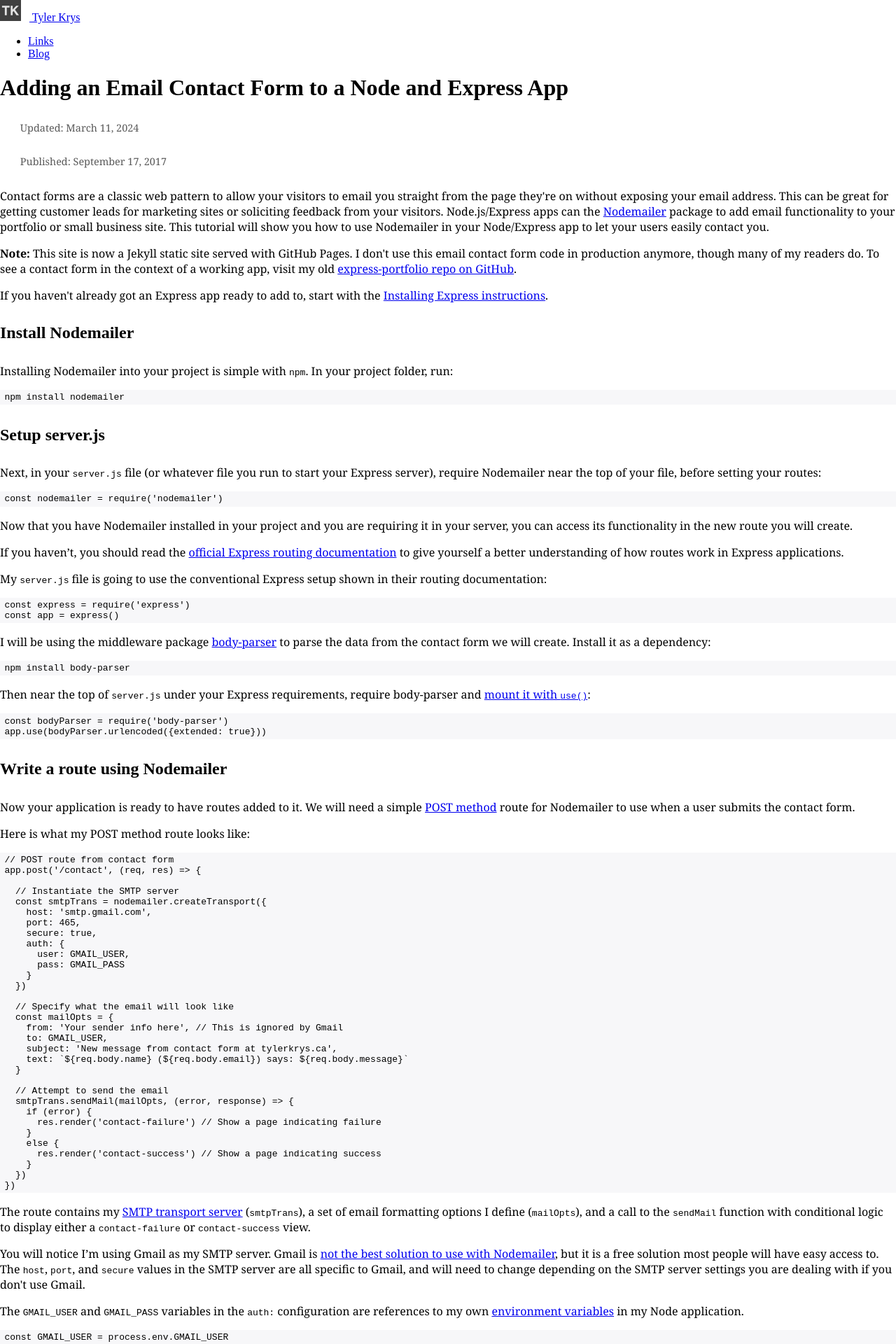
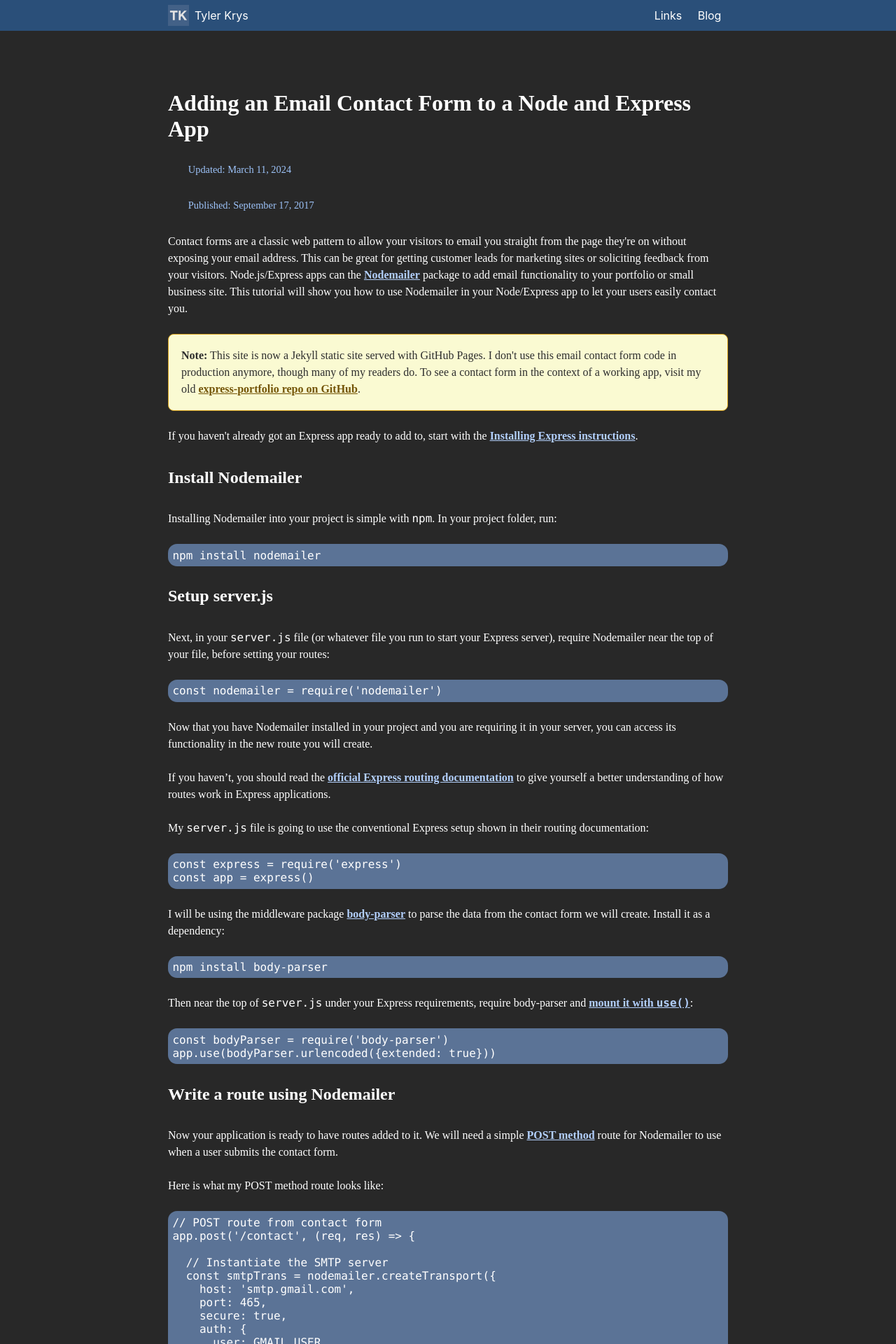
Before and after one commit to ty2k/jekyll-portfolio, a Jekyll site: the page built from _posts/2019-09-14-adding-nodemailer-email-contact-form-node-express-app.html, in a window 1280 px wide. Shown: the top 1920 px of the page at 70% size. Built offline with Jekyll 4.4.1, drawn with Linux system fonts in a browser that asks for light colours.

Commit message:
Update SCSS for new design

```diff
--- a/assets/css/stylesheet.scss
+++ b/assets/css/stylesheet.scss
@@ -1,277 +1,344 @@
 ---
 ---
 
-/* Variables */
+/* Foreground color variables */
+$primary-100: #2196f3;
+$primary-200: #50a1f5;
+$primary-300: #6eacf6;
+$primary-400: #87b8f8;
+$primary-500: #9dc3f9;
+$primary-600: #b2cffb;
 
-$black: rgba(0, 0, 0, 1);
-$black-80: rgba(0, 0, 0, 0.8);
-$black-70: rgba(0, 0, 0, 0.7);
-$blue-dark: rgba(0, 81, 168, 1);
-$grey-light: rgba(247, 247, 249, 1);
-$grey-logo-background: rgba(64, 64, 64, 1);
-$grey-dark: rgba(89, 89, 89, 1);
-$red-dark: rgba(210, 0, 0, 1);
-$semi-transparent-dark-background: rgba(0, 0, 0, 0.7);
-$white: rgba(255, 255, 255, 1);
-$yellow-dark: rgb(187, 184, 0);
-$yellow-light: rgba(255, 249, 153, 1);
+/* Background surface color variables */
+$surface-100: #121212;
+$surface-200: #282828;
+$surface-300: #3f3f3f;
+$surface-400: #575757;
+$surface-500: #717171;
+$surface-600: #8b8b8b;
 
-/* Elements */
+/* Mixed surface color variables */
+$surface-mixed-100: #2a4f79;
+$surface-mixed-200: #436187;
+$surface-mixed-300: #5b7396;
+$surface-mixed-400: #7285a4;
+$surface-mixed-500: #8999b3;
+$surface-mixed-600: #a0acc2;
 
-body, html {
-  background-color: $white;
-  height: 100%;
+body,
+html {
+  background-color: $surface-200;
+  color: white;
+  height: 100vh;
   margin: 0;
   width: 100%;
 }
 
-footer {
-  a {
-    color: $blue-dark;
-  }
-  a:hover {
-    text-decoration: none;
-  }
-  p {
-    font-size: 2em;
-    line-height: 5em;
-  }
-  height: 5em;
-  text-align: center;
+/* Font utilty classes using System Font Stack */
+.sans {
+  font-family: -apple-system, BlinkMacSystemFont, avenir next, avenir, segoe ui,
+    helvetica neue, helvetica, Cantarell, Ubuntu, roboto, noto, arial,
+    sans-serif;
+}
+.serif {
+  font-family: Iowan Old Style, Apple Garamond, Baskerville, Times New Roman,
+    Droid Serif, Times, Source Serif Pro, serif, Apple Color Emoji,
+    Segoe UI Emoji, Segoe UI Symbol;
+}
+.mono {
+  font-family: Menlo, Consolas, Monaco, Liberation Mono, Lucida Console,
+    monospace;
 }
 
-/* Classes */
+/* Flexbox utility classes */
+.flex-col {
+  display: flex;
+  flex-direction: column;
+  gap: 1em;
+  align-items: stretch;
+}
+.flex-row {
+  display: flex;
+  flex-direction: row;
+  gap: 1em;
+  align-items: stretch;
+}
 
-.alert {
-  p {
-    margin-bottom: 0;
+/* Site-wider header */
+header {
+  display: flex;
+  flex-direction: row;
+  justify-content: space-around;
+  background-color: $surface-mixed-100;
+
+  nav {
+    display: flex;
+    flex-direction: row;
+    flex-grow: 1;
+    align-items: center;
+    justify-content: space-between;
+    color: white;
+    height: 44px;
+    max-width: 800px;
+    padding: 0 1em;
+
+    & > a {
+      display: flex;
+      flex-direction: row;
+      align-items: center;
+      gap: 0.5em;
+      border-radius: 15px;
+      color: white;
+      font-size: 1em;
+      padding-right: 0.6em;
+      text-decoration: none;
+      text-wrap: nowrap;
+
+      .tk-logo-header {
+        background: $surface-mixed-200;
+        fill: inherit;
+        height: 30px;
+        width: 30px;
+      }
+
+      &:focus,
+      &:hover {
+        background: $surface-mixed-200;
+        outline: none;
+        text-decoration: underline;
+      }
+    }
+
+    ul {
+      display: flex;
+      flex-direction: row;
+      gap: 0.2em;
+      list-style: none;
+      margin: 0;
+      padding: 0;
+
+      li {
+        a {
+          display: flex;
+          flex-direction: row;
+          align-items: center;
+          color: white;
+          height: 44px;
+          padding: 0 0.6em;
+          text-decoration: none;
+          transition: text-decoration 0.5s ease-in-out;
+
+          &:focus,
+          &:hover {
+            background-color: $surface-mixed-200;
+            outline: none;
+            text-decoration: underline;
+          }
+        }
+      }
+    }
   }
 }
 
-.blog-date {
-  color: $grey-dark;
-  font-weight: 300px;
-  font-size: 0.9em;
-  margin: 2em;
-}
+/* Site-wide footer */
+footer {
+  height: 4em;
+  text-align: center;
 
-.blog-post {
-  h2 {
-    padding: 0.4em 0;
+  a {
+    color: $primary-600;
+    text-decoration: none;
+
+    &:focus,
+    &:hover {
+      outline: none;
+      text-decoration: underline;
+    }
   }
-  p, li {
-    font-family: Georgia, "Times New Roman", Times, serif;
-  }
-  pre {
-    background-color: $grey-light;
-    padding: 0.2rem 0.4rem;
+
+  p {
+    font-size: 2em;
+    line-height: 4em;
   }
 }
 
-.btn-primary {
-  background-color: $blue-dark;
-  border-color: $blue-dark;
-}
+/* Homepage hero block */
+.hero {
+  display: flex;
+  flex-direction: column;
+  gap: 1em;
+  align-items: center;
+  background-color: $surface-300;
+  padding: 4em 2em;
 
-.btn-project {
-  border: 3px solid $black;
-  color: black;
-  display: inline-block;
-  font-family: Futura, Futura-Medium, "Futura Medium", "Century Gothic", CenturyGothic, "Apple Gothic", AppleGothic, "URW Gothic L", "Avant Garde", sans-serif;
-  font-size: 0.9em;
-  margin-bottom: 5px;
-  padding: 5px 20px;
-  text-transform: uppercase;
-}
+  h1,
+  p {
+    margin: 0;
+  }
 
-.container-blog {
-  a {
-    color: $blue-dark;
-    font-weight: 600;
-  }
-  code {
-    color: $red-dark;
-  }
-  margin-bottom: 50px;
-  margin-top: 50px;
-}
-
-.container-contact {
-  .form-horizontal {
-    background-color: $semi-transparent-dark-background;
-    margin: 0;
-    width: 100%;
-  }
-  background-image: url('../images/marsh-1600x1200.jpg');
-  color: $white;
-  padding: 8em 0;
-}
-
-.container-full-height {
-  background-attachment: fixed;
-  background-position: center;
-  background-repeat: no-repeat;
-  background-size: cover;
-  height: 100%;
-  max-width: 100%;
-  width: 100%;
-}
-
-.container-hero {
-  p {
-    padding-top: 10px;
-  }
-  background-image: url('../images/river-valley-1600x1200.jpg');
-  color: $white;
-}
-
-.container-projects {
-  h3 {
-    font-size: 1.5em;
-    font-weight: 100;
-    letter-spacing: 0.1em;
-    text-transform: uppercase;
-  }
-  background-color: $white;
-  padding-bottom: 50px;
-  padding-top: 50px;
-}
-
-.container-social {
-  padding: 8em 0;
-}
-
-.div-notice {
-  p {
-    margin: 10px;
-  }
-  background-color: $yellow-light;
-  border: 1px solid $yellow-dark;
-  border-radius: 10px;
-  font-family: Georgia, "Times New Roman", Times, serif;
-  margin: 20px 0;
-  padding: 10px;
-}
-
-.heading-thin {
-  font-size: 2em;
-  font-weight: 100;
-  letter-spacing: 0.1em;
-  padding-bottom: 20px;
-  text-transform: uppercase;
-}
-
-.hero-headline {
-  .gravatar {
-    border-radius: 150px;
-    display: block;
-    filter: grayscale(0%);
-    margin: auto;
-    padding: 1em;
-    transition: all 0.6s ease;
-  }
-  .gravatar:hover {
-    background-color: $white;
-    transition: all 0.6s ease;
-  }
-  a {
-    color: $white;
-  }
-  a:hover {
-    text-decoration: none;
-  }
   h1 {
     font-size: 3em;
-    font-weight: 100;
-    letter-spacing: 0.1em;
-    text-transform: uppercase;
-  }
-  p {
-    line-height: 1.3em;
-    font-weight: 300;
-    margin-bottom: 0.5em;
-  }
-  background-color: $semi-transparent-dark-background;
-  padding: 1em 0;
-  margin-left: auto;
-  margin-right: auto;
-  max-height: 100%;
-  position: absolute;
-  top: 18%;
-  width: 100%;
-}
-
-.icon-contact {
-  filter: invert(1);
-  height: 1em;
-  width: 1em;
-}
-
-.icon-menu {
-  filter: invert(0.4);
-  height: 1.25em;
-  width: 1em;
-}
-
-.icon-social {
-  height: 1em;
-  width: 1em;
-}
-
-.link-unstyled {
-  &,
-  &:visited,
-  &:hover,
-  &:active,
-  &:focus,
-  &:active:hover {
-    color: inherit;
-    text-decoration: none;
+    font-weight: 400;
   }
 }
 
-.navbar {
-  z-index: 2;
-}
+/* Homepage links */
+#links {
+  flex-grow: 1;
+  background-color: $surface-300;
+  border-radius: 1em;
+  margin: 2em auto;
+  padding: 1em;
+  max-width: 600px;
 
-.navbar-light .navbar-nav .nav-link {
-  color: $black-70;
-  :hover {
-    color: $black-80;
+  h2 {
+    font-weight: 400;
+    margin: 0;
+  }
+
+  ul {
+    display: flex;
+    flex-direction: column;
+    align-items: stretch;
+    gap: 0.5em;
+    justify-content: space-between;
+    list-style: none;
+    margin: 0;
+    padding: 0;
+    width: 100%;
+
+    li {
+      a {
+        display: flex;
+        align-items: center;
+        justify-content: space-around;
+        background-color: $surface-400;
+        border-radius: 0.3em;
+        color: $primary-600;
+        padding: 1em 2em;
+        text-decoration: none;
+
+        &:focus,
+        &:hover {
+          background-color: $surface-500;
+          outline: none;
+          text-decoration: underline;
+        }
+      }
+    }
   }
 }
 
-.project {
-  padding: 40px 0;
+/* Blog index */
+.blog-index {
+  display: flex;
+  flex-direction: row;
+  align-items: center;
+  justify-content: space-around;
+  margin: 3em 0;
+
+  main {
+    max-width: 800px;
+    padding: 1em;
+
+    h1 {
+      margin: 0;
+    }
+
+    a {
+      color: $primary-600;
+      font-weight: 600;
+
+      &.title {
+        text-decoration: none;
+
+        &:focus,
+        &:hover {
+          text-decoration: underline;
+        }
+      }
+
+      &.read-more {
+        &:focus,
+        &:hover {
+          text-decoration: none;
+        }
+      }
+    }
+
+    p {
+      font-size: 1em;
+      line-height: 1.5em;
+    }
+  }
 }
 
-.project-description {
-  a {
-    color: $blue-dark;
-    font-weight: 500;
+/* Blog post */
+.blog-post {
+  display: flex;
+  flex-direction: row;
+  align-items: center;
+  justify-content: space-around;
+  margin: 3em 0;
+
+  main {
+    max-width: 800px;
+    padding: 1em;
+
+    a {
+      color: $primary-600;
+      font-weight: 600;
+
+      &:focus,
+      &:hover {
+        text-decoration: none;
+      }
+    }
+
+    .notice {
+      background-color: lightgoldenrodyellow;
+      border: 1px solid goldenrod;
+      border-radius: 0.5em;
+      margin: 1.5em 0;
+      padding: 0.5em;
+
+      p {
+        color: #2d2d2d;
+        margin: 10px;
+
+        a {
+          color: rgb(116, 85, 7);
+        }
+      }
+    }
+
+    .blog-date {
+      color: $primary-500;
+      font-weight: 300px;
+      font-size: 0.9em;
+      margin: 2em;
+    }
+
+    h2 {
+      padding: 0.4em 0;
+    }
+
+    p {
+      font-size: 1em;
+      line-height: 1.5em;
+      margin: 1.5em 0;
+    }
+
+    pre {
+      background-color: $surface-mixed-300;
+      border-radius: 1em;
+      padding: 0.4rem;
+
+      code {
+        overflow-x: auto;
+        white-space: pre-wrap;
+        word-break: break-word;
+      }
+    }
   }
-  font-weight: 100;
 }
-
-.project-img-container {
-  margin-bottom: 20px;
-  max-height: 250px;
-  overflow: hidden;
-  -webkit-box-shadow: 0px 3px 11px 0px rgba(0,0,0,0.2);
-  -moz-box-shadow: 0px 3px 11px 0px rgba(0,0,0,0.2);
-  box-shadow: 0px 3px 11px 0px rgba(0,0,0,0.2);
-}
-
-.project-stack {
-  color: $grey-dark;
-  font-size: 0.7em;
-  font-weight: 100;
-}
-
-.tk-logo-header {
-  background-color: $grey-logo-background;
-  fill: inherit;
-  height: 30px;
-  margin-right: 12px;
-  width: 30px;
-}
```
